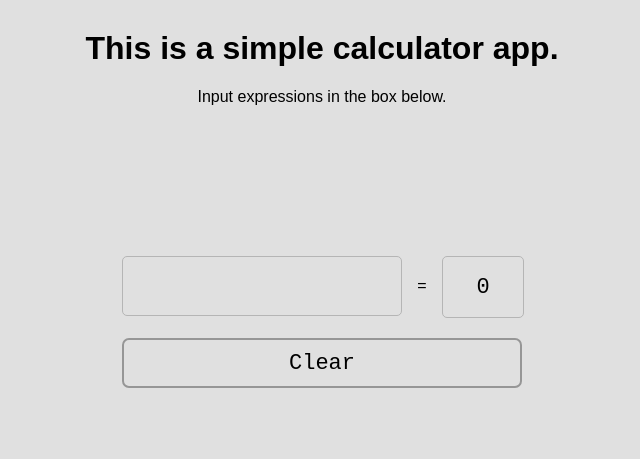
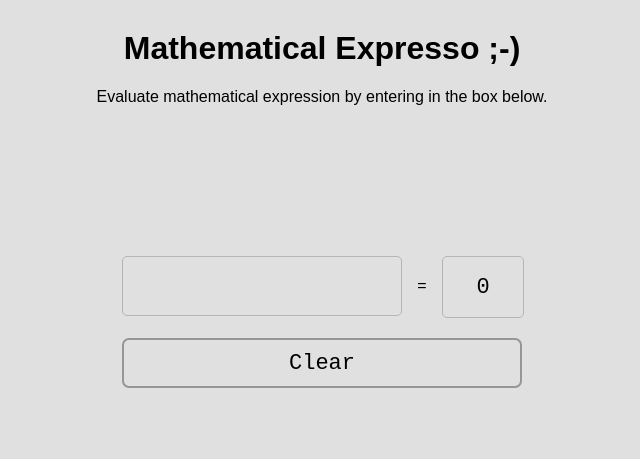
Before and after one commit to bordernone/ConnectionsLab, a plain HTML site: page Week2/index.html in a window 1280 px wide. Shown: the whole page, without its empty margins (318-958 px from the left). Drawn offline with Linux system fonts and the light colour scheme.

Commit message:
Update index.html

```diff
--- a/Week2/index.html
+++ b/Week2/index.html
@@ -10,8 +10,8 @@
     </head>
     <body>
         <div class="main">
-            <h1>This is a simple calculator app.</h1>
-            <p>Input expressions in the box below.</p>
+            <h1>Mathematical Expresso ;-)</h1>
+            <p>Evaluate mathematical expression by entering in the box below.</p>
             <div class="container">
                 <div class="top-box">
                     <div class="input-box">
```
